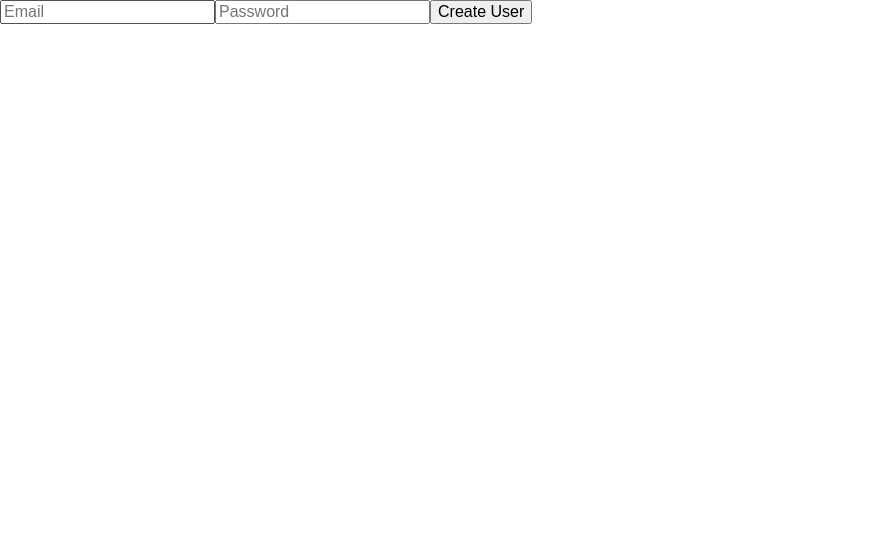
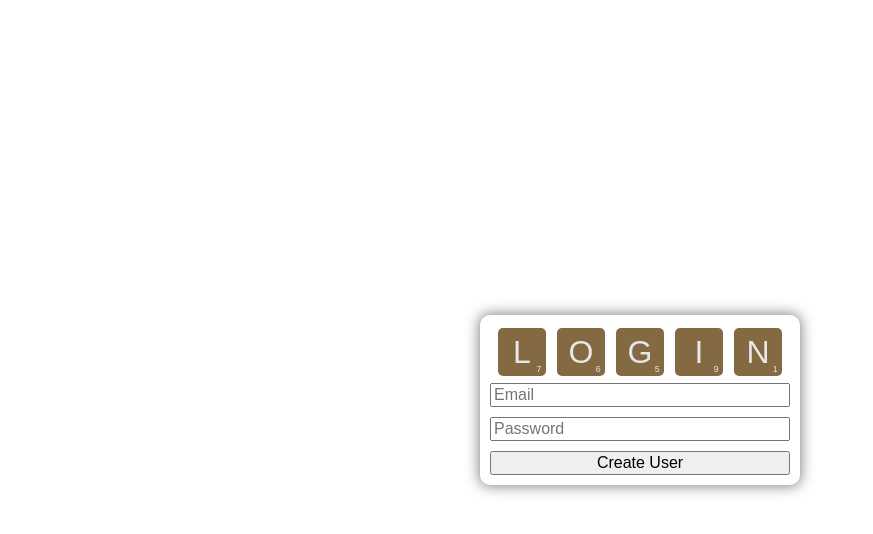
Before and after one commit to adunham95/scrabble-game, a Next.js app: page /admin/login in a window 1280 px wide. Shown: the top 534 px of the page, without its empty margins (0-873 px from the left). Built offline with nearby package versions, Linux system fonts and the light colour scheme.

Commit message:
Added admin login, and new user sign up

```diff
--- /dev/null
+++ b/components/Tile/tile.module.scss
@@ -0,0 +1,28 @@
+.tileFake{
+    height: 3em;
+    width: 3em;
+    background:  #846a42;
+    // box-shadow: 2px 2px 1px darken( #846a42, 10);
+    position: relative;
+    border-radius: 5px;
+    color: rgb(231, 231, 231);
+    margin: 0.2em;
+    margin-bottom: 0.4em;
+    &Letter{
+        font-size: 2em;
+        position: absolute;
+        top: 50%;
+        left: 50%;
+        transform: translate(-50%, -50%);
+    }
+    &Score{
+        font-size: 0.55em;
+        position: absolute;
+        bottom: 0.25em;
+        right: 0.5em;
+    }
+    &Container{
+        display: flex;
+        justify-content: center;
+    }
+}
--- /dev/null
+++ b/components/Tile/tileFake.js
@@ -0,0 +1,13 @@
+import React from 'react';
+import styles from './tile.module.scss';
+
+const FakeTile = ({ letter, number = 7 }) => (
+  <div className={styles.tileFakeContainer}>
+    <div className={styles.tileFake}>
+      <span className={styles.tileFakeLetter}>{letter}</span>
+      <span className={styles.tileFakeScore}>{number}</span>
+    </div>
+  </div>
+);
+
+export default FakeTile;
--- /dev/null
+++ b/pageStyles/admin.module.scss
@@ -0,0 +1,31 @@
+.center{
+    display: flex;
+    justify-content: center;
+    align-items: center;
+    min-height: 100vh;
+}
+
+.row{
+    display: flex;
+    justify-content: space-evenly;
+}
+
+.headline{
+    text-align: center;
+    margin: 10px 0;
+}
+
+.adminBox{
+    background-color: white;
+    border-radius: 10px;
+    padding: 10px;
+    box-shadow: 0px 0px 14px 1px grey;
+    min-width: 300px;
+    form{
+        display: flex;
+        flex-direction: column;
+        input{
+            margin-bottom: 10px;
+        }
+    }
+}
--- a/pages/admin/login.js
+++ b/pages/admin/login.js
@@ -1,6 +1,8 @@
 import { gql, useApolloClient, useMutation } from '@apollo/client';
 import React, { useState } from 'react';
 import { getApolloMessage } from '../../utilities/apollo_client/client';
+import styles from '../../pageStyles/admin.module.scss';
+import FakeTile from '../../components/Tile/tileFake';
 
 const LoginMutation = gql`
 mutation($admin:AdminInput){
@@ -48,7 +50,34 @@ const Login = () => {
   };
 
   return (
-    <div>
+    <div className={styles.center}>
+      <div className={styles.adminBox}>
+        {/* <div className={styles.tileContainer}>
+          <div className={styles.tile}>
+            <span className={styles.tileLetter}>A</span>
+            <span className={styles.tileScore}>7</span>
+          </div>
+        </div> */}
+        {/* <h1 className={styles.headline}>Login</h1> */}
+        <div className={styles.row}>
+          <FakeTile letter="L" />
+          <FakeTile
+            letter="O"
+            number="6"
+          />
+          <FakeTile
+            letter="G"
+            number="5"
+          />
+          <FakeTile
+            letter="I"
+            number="9"
+          />
+          <FakeTile
+            letter="N"
+            number="1"
+          />
+        </div>
         <form onSubmit={(e) => login(e)}>
           <input
             type="email"
@@ -69,6 +98,7 @@ const Login = () => {
           </p>
         </form>
       </div>
+    </div>
   );
 };
 
```
Also changed, not shown: pages/admin/new.js (+11 -2 lines). Lines whose indentation alone changed are shown as unchanged.
